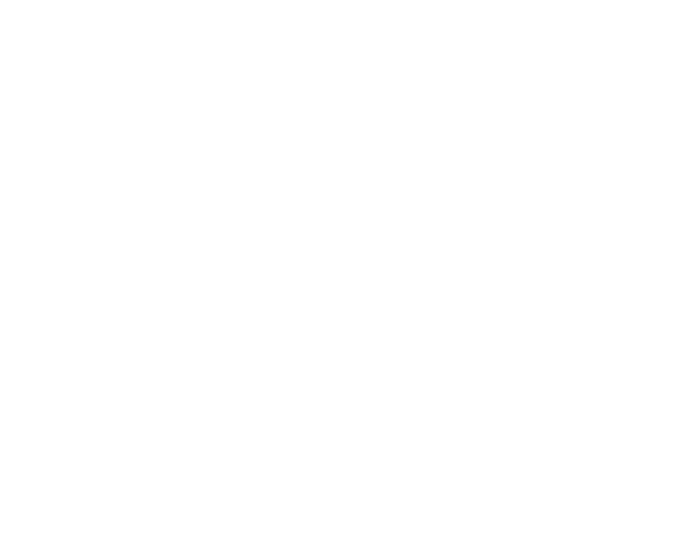
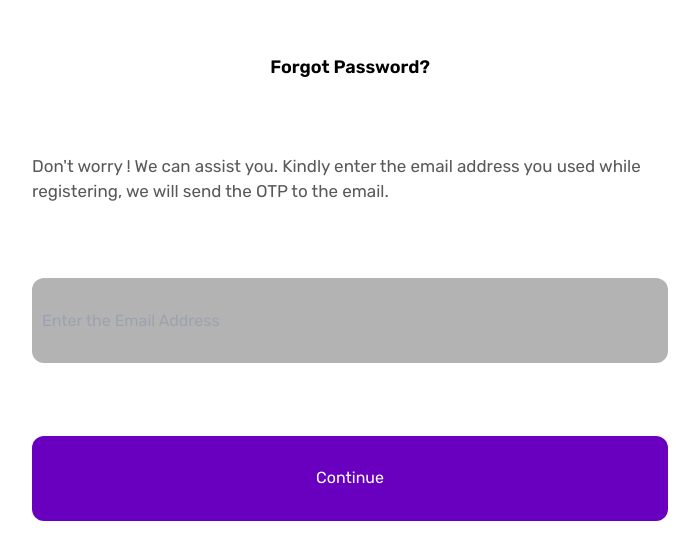
Before and after one commit to IamNaeto/motion-revive, a React (Vite) app: page /forgot-password in a window 1280 px wide. Before the commit this address had no page. Shown: the part 113-672 px from the top of the page, without its empty margins (290-989 px from the left). Built offline with nearby package versions, Linux system fonts and the light colour scheme.

Commit message:
Added forgot password

```diff
--- a/src/App.css
+++ b/src/App.css
@@ -0,0 +1,98 @@
+/*Forgot Password Styling Starts*/
+body {
+  width: 100vw;
+  height: 100vh;
+  display: flex;
+  justify-content: center;
+  align-items: center;
+}
+.forgot-password-main {
+  width: 656px;
+  background-color: #FFFFFF;
+  display: flex;
+  justify-content: center;
+  align-items: center;
+  font-family: 'Rubik', sans-serif;
+}
+.forgot-password-wrapper {
+  width: 100%;
+  height: 52%;
+  display: flex;
+  flex-direction: column;
+  gap: 73px;
+  padding: 10px;
+}
+.forgot-password-heading {
+  font-size: 18px;
+  font-weight: 600;
+  text-align: center;
+}
+.forgot-password-para {
+  font-size: 17px;
+  color: #5B5858;
+  font-weight: 400;
+}
+.forgot-password-input {
+  width: 100%;
+  height: 85px;
+  border-radius: 12px;
+  background-color: #B3B3B3;
+  color: #7E7D7D;
+  padding: 10px;
+}
+.forgot-password-btn {
+  display: block;
+  background-color: #6A00BF;
+  height: 85px;
+  width: 100%;
+  border-radius: 12px;
+  color: #FFFFFF;
+  outline: none;
+  border: none;
+}
+
+/* xs-phone */
+@media (min-width: 320px) and (max-width: 374px) {
+  .forgot-password-main {
+    width: 295px;
+  }
+}
+/* phone */
+@media (min-width: 375px) and (max-width: 474px) {
+  .forgot-password-main {
+    width: 350px;
+  }
+}
+/* xs */
+@media (min-width: 475px) and (max-width: 639px) {
+  .forgot-password-main {
+    width: 400px;
+  }
+}
+/* sm */
+@media (min-width: 640px) and (max-width: 767px) {
+  .forgot-password-main {
+    width: 500px;
+  }
+}
+/* md */
+@media (min-width: 768px) and (max-width: 1023px) {
+
+}
+/* lg */
+@media (min-width: 1024px) and (max-width: 1279px) {
+
+}
+/* xl */
+@media (min-width: 1280px) and (max-width: 1439px) {
+
+}
+/* 2xl */
+@media (min-width:1440px) and (max-width: 1536px) {
+
+}
+/* 3xl */
+@media (min-width: 1537px) {
+
+}
+/**Forgot Password Styling Ends **/
--- a/src/App.jsx
+++ b/src/App.jsx
@@ -3,7 +3,7 @@
 import Home from './pages/Home';
 import Signin from './pages/SignIn';
 import Signup from './pages/Signup';
-
+import ForgotPassword from './pages/ForgotPassword';
 
 function App() {
   return (
@@ -12,6 +12,7 @@
         <Route path="/" exact element={<Home />} />
         <Route path="/signin" element={<Signin />} />
         <Route path="/signup" element={<Signup />} />
+        <Route path="/forgot-password" element={<ForgotPassword />} />
       </Routes>
   </Router>
   )
--- /dev/null
+++ b/src/pages/ForgotPassword.jsx
@@ -0,0 +1,23 @@
+import { Link } from "react-router-dom";
+
+import '../App.css'
+export default function ForgotPassword () {
+  return (
+    <main className="forgot-password-main">
+      <div className="forgot-password-wrapper">
+        <h6 className="forgot-password-heading">Forgot Password?</h6>
+        <p className="forgot-password-para">Don&apos;t worry ! We can assist you. Kindly enter the email address you used while registering, we will send the OTP to the email.</p>
+        <input className="forgot-password-input"
+          type="email"
+          name="Email"
+          placeholder="Enter the Email Address"
+        />
+        <Link to="/">
+          <button className="forgot-password-btn">
+            Continue
+          </button>
+        </Link>
+      </div>
+    </main>
+  )
+}
```
